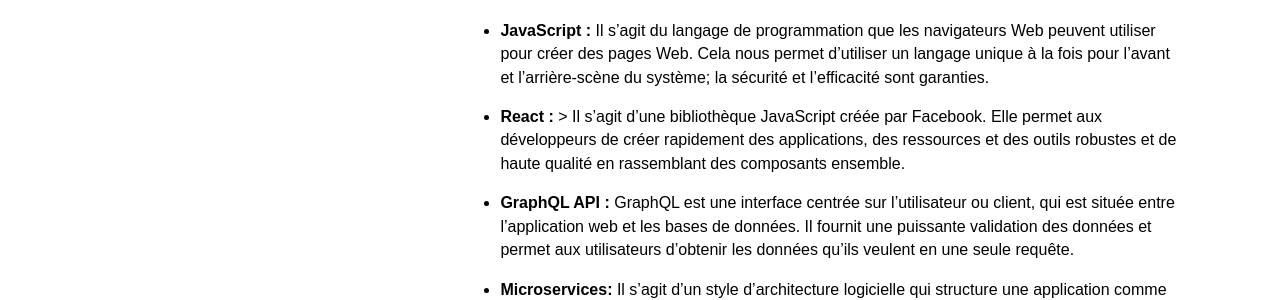
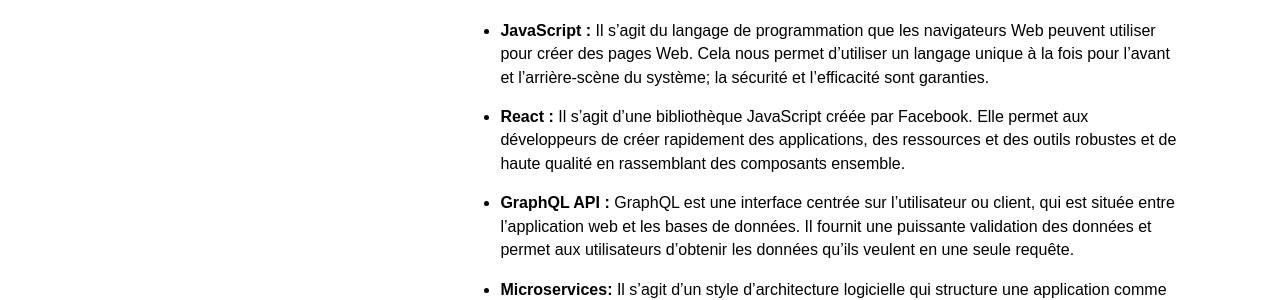
Before and after one commit to cds-snc/rcmp-report-a-cybercrime-alpha-documentation, a Jekyll site: the page built from _pages/fr/plateforme.md, in a window 1280 px wide and 900 px high, scrolled down 604 px. Shown: the part 152-452 px from the top of the window. Built offline with Jekyll 4.4.1, drawn with Linux system fonts in a browser that asks for light colours.

```diff
--- a/_pages/fr/plateforme.md
+++ b/_pages/fr/plateforme.md
@@ -14,7 +14,7 @@ Nous avons essayé d’utiliser des solutions de source ouverte, qui sont largem
 
 # Choix d’ingénierie
  > * **JavaScript :** Il s’agit du langage de programmation que les navigateurs Web peuvent utiliser pour créer des pages Web. Cela nous permet d’utiliser un langage unique à la fois pour l’avant et l’arrière-scène du système; la sécurité et l’efficacité sont garanties.
- > * **React :** > Il s’agit d’une bibliothèque JavaScript créée par Facebook. Elle permet aux développeurs de créer rapidement des applications, des ressources et des outils robustes et de haute qualité en rassemblant des composants ensemble.
+ > * **React :** Il s’agit d’une bibliothèque JavaScript créée par Facebook. Elle permet aux développeurs de créer rapidement des applications, des ressources et des outils robustes et de haute qualité en rassemblant des composants ensemble.
  > * **GraphQL API :** GraphQL est une interface centrée sur l’utilisateur ou client, qui est située entre l’application web et les bases de données. Il fournit une puissante validation des données et permet aux utilisateurs d’obtenir les données qu’ils veulent en une seule requête.
  > * **Microservices:** Il s’agit d’un style d’architecture logicielle qui structure une application comme un ensemble de services séparés. La construction de plus grands services à partir de plus petits services les rend plus résilients et plus faciles à changer avec le temps puisqu’un microservice est un service autonome qui peut être (re)construit en quelques semaines seulement.
  > * **Kubernetes :** Il s’agit d’une plate-forme de source ouverte permettant d’exploiter des microservices ensemble. Elle offre du rendement et une capacité de mise à l’échelle dès le départ.
```
